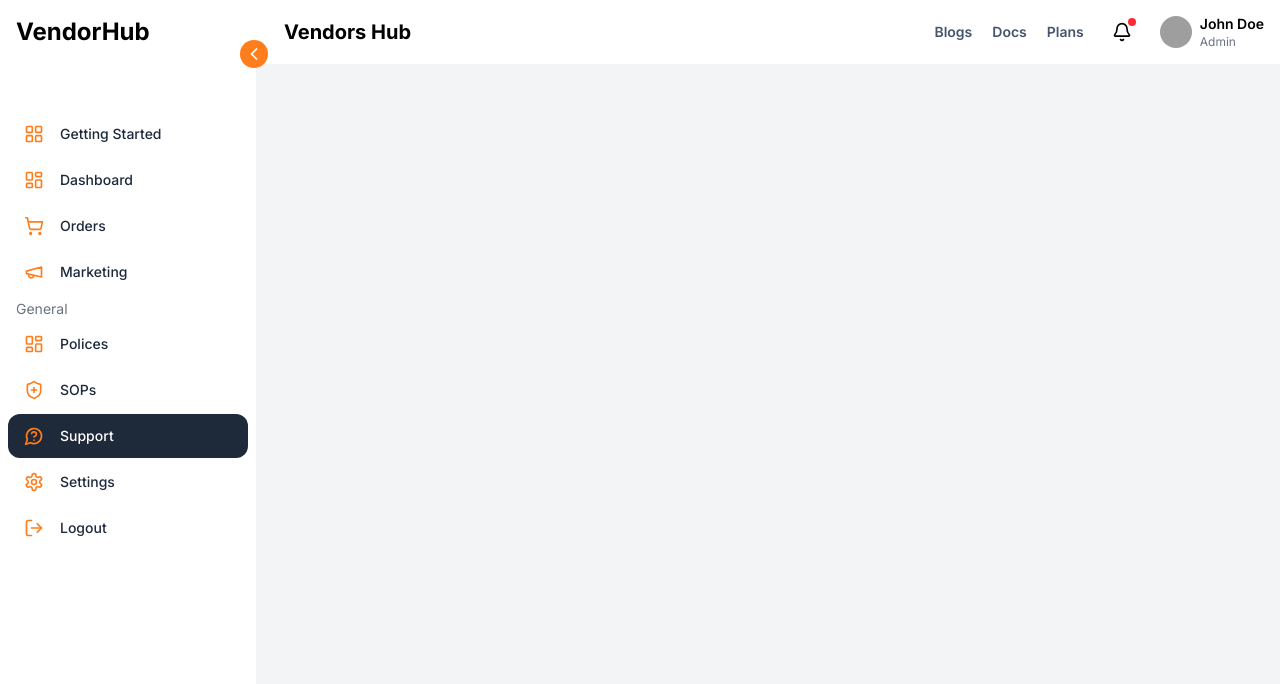
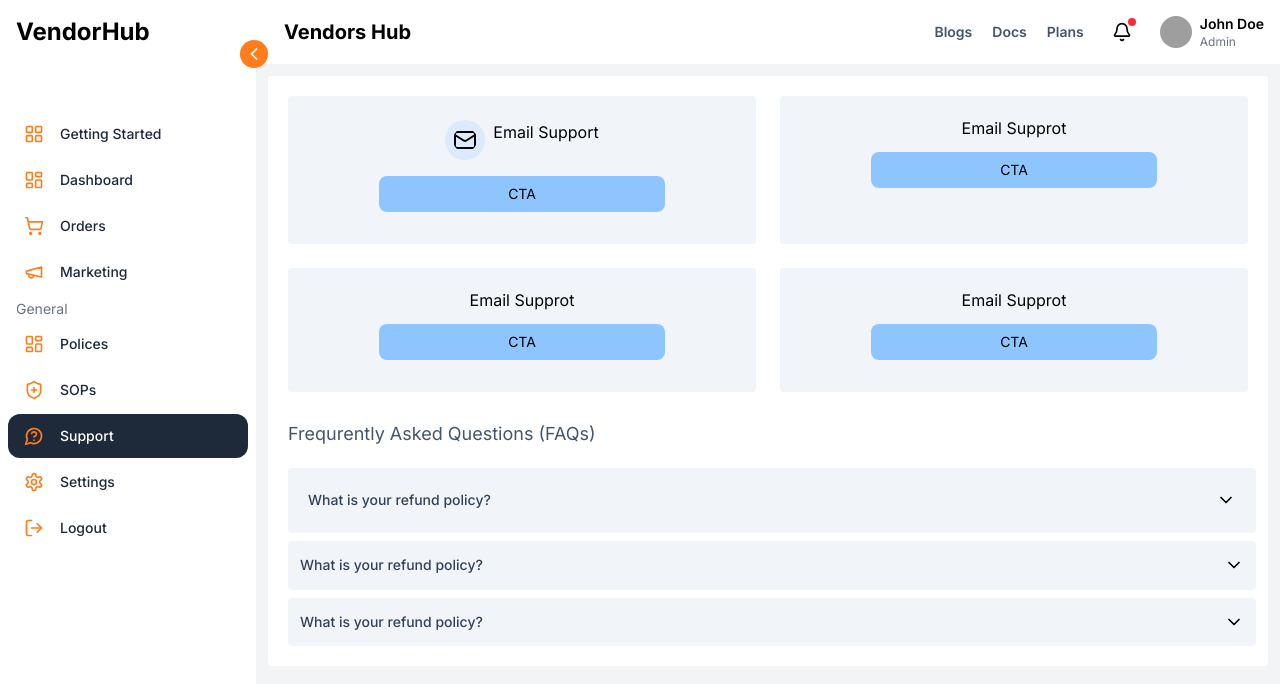
Before and after one commit to sukhendu02/VendorsHub, a React (Vite) app in the folder client/: page /Support in a window 1280 px wide. Shown: the top 684 px of the page. Built offline with nearby package versions, Linux system fonts and the light colour scheme; grey boxes are pictures that could not be loaded.

Commit message:
added support page

```diff
--- a/client/src/App.jsx
+++ b/client/src/App.jsx
@@ -12,7 +12,7 @@ import Profile from './Components/Auth/Profile';
 import DashboardStats from './Components/Dashboard';
 import GettingStart from './Components/GettingStart';
 import Settings from './Components/Settings';
-// import Policies from './Components/Policies';
+import Support from './Components/Support';
 import Policies from './Components/Policies';
 
 import { Toaster } from 'react-hot-toast';
@@ -75,6 +75,7 @@ function App() {
                       {/* <Route path="/marketing" element={<Sign />} /> */}
                       <Route path="/start" element={<GettingStart />} />
                       <Route path="/policies" element={<Policies />} />
+                      <Route path="/Support" element={<Support />} />
                     </Routes>
                   </main>
                 </div>
--- /dev/null
+++ b/client/src/Components/Support.jsx
@@ -0,0 +1,86 @@
+import react from 'react'
+
+import { Disclosure, DisclosureButton, DisclosurePanel } from '@headlessui/react'
+// import { ChevronDownIcon } from '@heroicons/react/20/solid'
+import { ChevronDown,Mail } from 'lucide-react'
+
+export default function Support(){
+    return(
+        <>
+        <main className='bg-white p-3 rounded'>
+        <section className='grid grid-cols-2 gap-2 text-center'>
+
+                <div className='m-2 p-5 bg-slate-100  rounded '>
+                  <div className='flex justify-center align-center'>
+
+                <Mail className='m-1 bg-blue-100 p-2 rounded-full' size="40" />
+              <span className='m-1'>Email Support</span>
+                  </div>
+                    <div><button className='bg-blue-300 px-4 p-2 text-sm rounded-lg m-3 w-2/3 cursor-pointer'>CTA</button></div>
+                </div>
+                <div className='m-2 p-5 bg-slate-100  rounded '>Email Supprot
+                    <div><button className='bg-blue-300 px-4 p-2 text-sm rounded-lg m-3 w-2/3 cursor-pointer'>CTA</button></div>
+                </div>
+                <div className='m-2 p-5 bg-slate-100  rounded '>Email Supprot
+                    <div><button className='bg-blue-300 px-4 p-2 text-sm rounded-lg m-3 w-2/3 cursor-pointer'>CTA</button></div>
+                </div>
+                <div className='m-2 p-5 bg-slate-100  rounded '>Email Supprot
+                    <div><button className='bg-blue-300 px-4 p-2 text-sm rounded-lg m-3 w-2/3 cursor-pointer'>CTA</button></div>
+                </div>
+            </section>
+            <section>
+                <h5 className='text-slate-600 text-lg   m-2 py-3'>Frequrently Asked Questions (FAQs)</h5>
+
+                <div className="w-full m-1">
+      <div className="mx-auto w-full  divide-y divide-slate-50/5 rounded-xl bg-white/5 tex-slate-700">
+        <Disclosure as="div" className="bg-slate-100 rounded m-1 my-2" >
+          <DisclosureButton className="p-5 cursor-pointer group flex w-full items-center justify-between">
+            <span className="text-sm/6 font-medium text-slate-700 group-data-[hover]:text-slate-700/80">
+              What is your refund policy?
+            </span>
+            {/* <ChevronDownIcon className="size-5 fill-white/60 group-data-[hover]:fill-white/50 group-data-[open]:rotate-180" /> */}
+            <ChevronDown className="size-5 fill-white/60 group-data-[hover]:fill-white/50 group-data-[open]:rotate-180" />
+          </DisclosureButton>
+          <DisclosurePanel className="p-5 text-sm/5 text-state-400">
+            If you're unhappy with your purchase, we'll refund you in full.
+          </DisclosurePanel>
+        </Disclosure>
+        <Disclosure as="div" className="bg-slate-100 rounded m-1 my-2" >
+          <DisclosureButton className="p-3 cursor-pointer group flex w-full items-center justify-between">
+            <span className="text-sm/6 font-medium text-slate-700 group-data-[hover]:text-slate-700/80">
+              What is your refund policy?
+            </span>
+            {/* <ChevronDownIcon className="size-5 fill-white/60 group-data-[hover]:fill-white/50 group-data-[open]:rotate-180" /> */}
+            <ChevronDown className="size-5 fill-white/60 group-data-[hover]:fill-white/50 group-data-[open]:rotate-180" />
+          </DisclosureButton>
+          <DisclosurePanel className="p-3 text-sm/5 text-state-400">
+            If you're unhappy with your purchase, we'll refund you in full.
+          </DisclosurePanel>
+        </Disclosure>
+        <Disclosure as="div" className="bg-slate-100 rounded m-1 my-2" >
+          <DisclosureButton className="p-3 cursor-pointer group flex w-full items-center justify-between">
+            <span className="text-sm/6 font-medium text-slate-700 group-data-[hover]:text-slate-700/80">
+              What is your refund policy?
+            </span>
+            {/* <ChevronDownIcon className="size-5 fill-white/60 group-data-[hover]:fill-white/50 group-data-[open]:rotate-180" /> */}
+            <ChevronDown className="size-5 fill-white/60 group-data-[hover]:fill-white/50 group-data-[open]:rotate-180" />
+          </DisclosureButton>
+          <DisclosurePanel className="p-3 text-sm/5 text-state-400">
+            If you're unhappy with your purchase, we'll refund you in full.
+          </DisclosurePanel>
+        </Disclosure>
+
+
+      </div>
+    </div>
+
+            </section>
+
+
+
+        </main>
+
+        </>
+    )
+
+}
```
